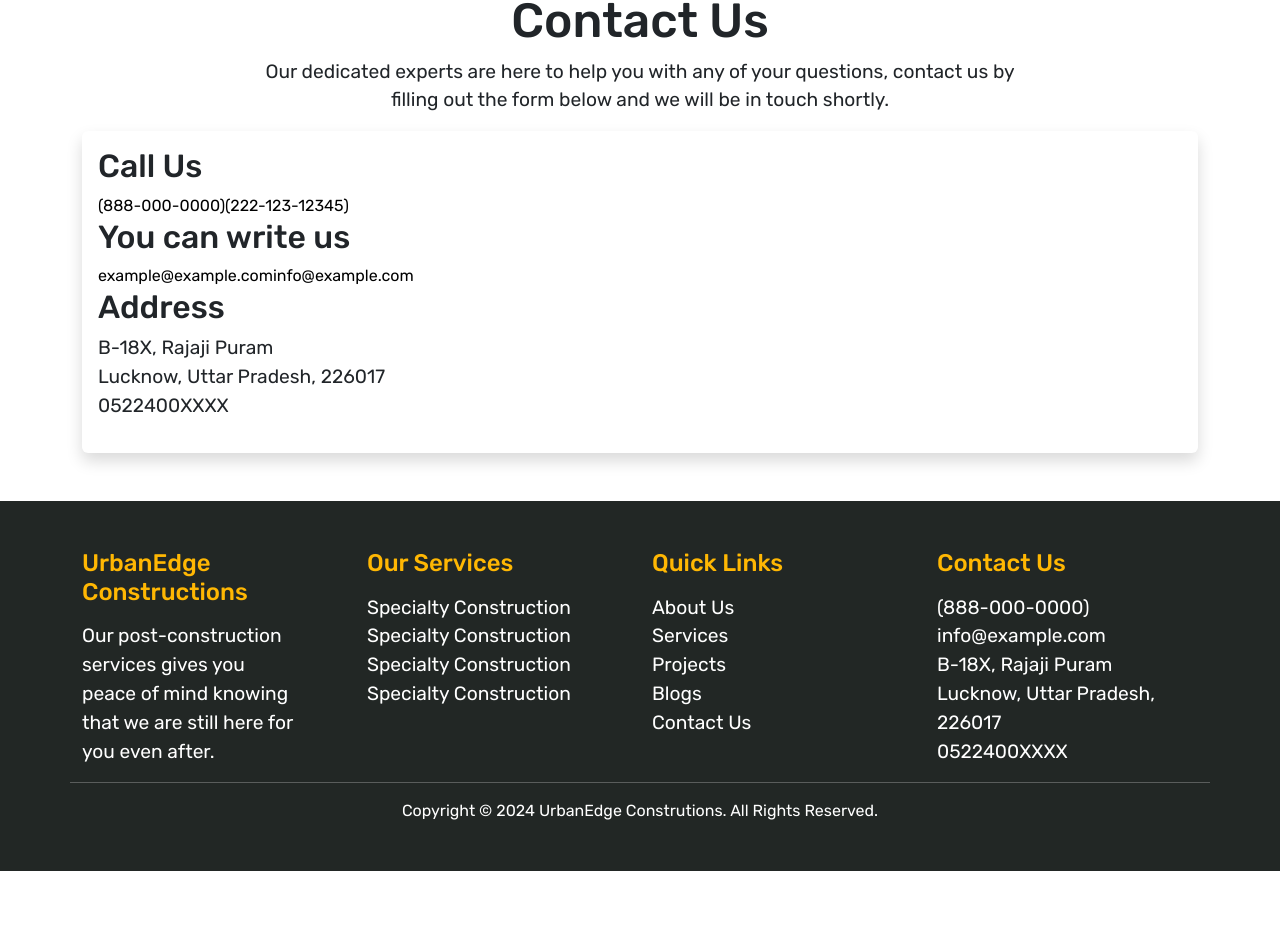
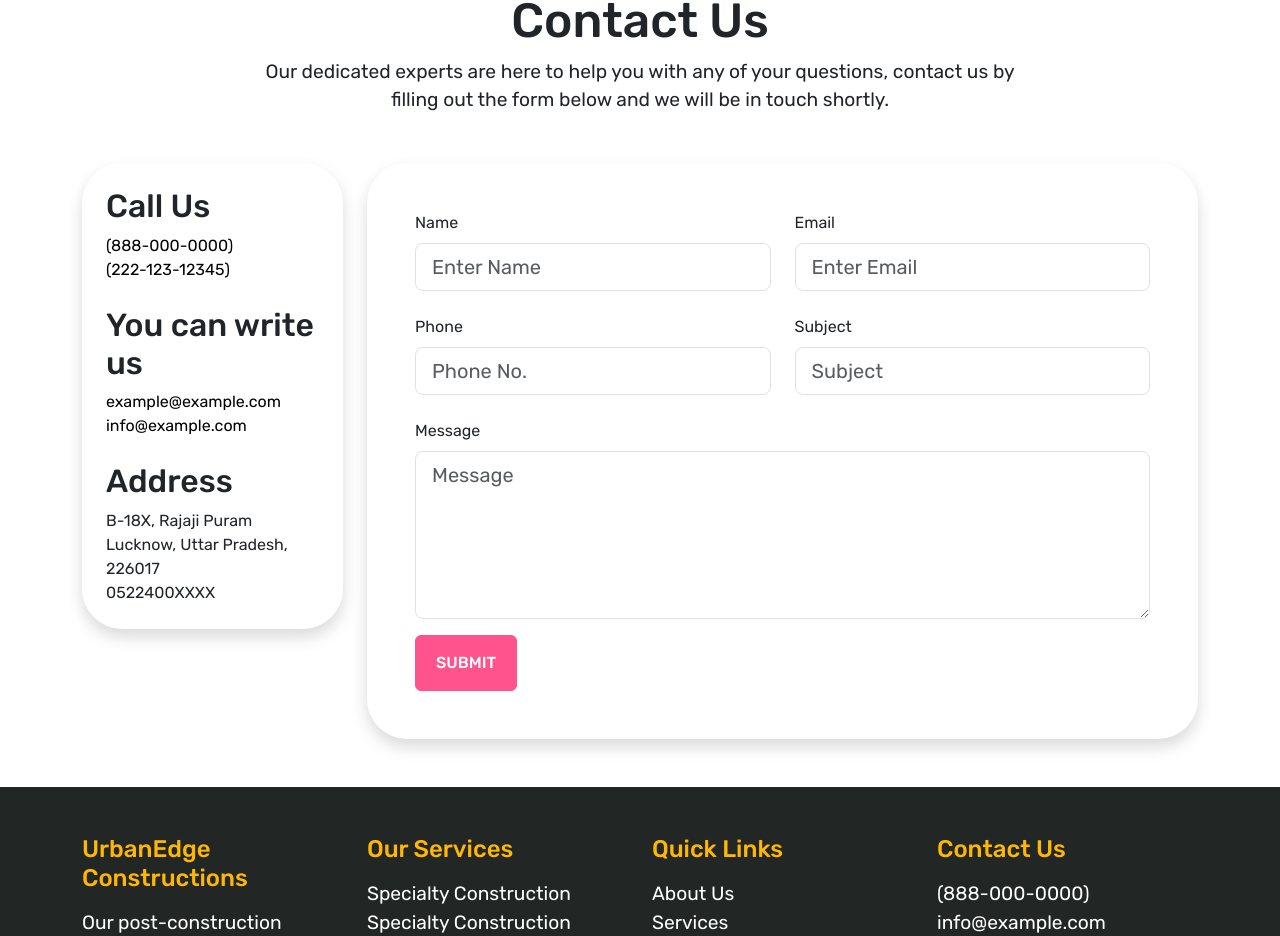
Before and after one commit to alidev990/react-project, a React app in the folder frontend/: page /contactus in a window 1280 px wide. Shown: the part 654-1590 px from the top of the page. Before the commit the page ends 1525 px from the top, so only its background shows below. Built offline with nearby package versions, Linux system fonts and the light colour scheme; the HTML template or start-up script is replaced by a standard one.

Commit message:
completion of frontend of my website

```diff
--- a/frontend/src/assets/css/style.scss
+++ b/frontend/src/assets/css/style.scss
@@ -340,5 +340,10 @@ footer {
     }
 }
 .section-9{
+    .card{
+        border-radius: 40px;
+        .card-body{
 
+        }
+    }
 }
--- a/frontend/src/component/frontend/ContactUs.jsx
+++ b/frontend/src/component/frontend/ContactUs.jsx
@@ -19,31 +19,64 @@ const ContactUs = () => {
                                 <br /> filling out the form below and we will be in touch shortly.</p>
                         </div>
 
-                        <div className='row'>
-                            <div col-md-3>
-                                <div className='card shadow border-0'>
-                                    <div className='card-body'>
+                        <div className='row mt-5'>
+                            <div className='col-md-3'>
+                                <div className='card shadow border-0 mb-3 '>
+                                    <div className='card-body p-4'>
                                         <h3>Call Us</h3>
-                                        <a href="#">(888-000-0000)</a>
-                                        <a href="#">(222-123-12345)</a>
 
-                                        <h3>You can write us</h3>
-                                        <a href="#">example@example.com</a>
-                                        <a href="#">info@example.com</a>
+                                        <div><a href="#">(888-000-0000)</a></div>
+                                        <div><a href="#">(222-123-12345)</a></div>
 
-                                        <h3>Address</h3>
-                                        <p>B-18X, Rajaji Puram <br />
+
+                                        <h3 className='mt-4'>You can write us</h3>
+
+                                        <div><a href="#">example@example.com</a></div>
+                                        <div><a href="#">info@example.com</a></div>
+
+                                        <h3 className='mt-4'>Address</h3>
+                                        <div>B-18X, Rajaji Puram <br />
                                             Lucknow, Uttar Pradesh, 226017 <br />
-                                            0522400XXXX</p>
+                                            0522400XXXX</div>
 
                                     </div>
 
                                 </div>
 
                             </div>
-                            <div col-md-9>
+                            <div className='col-md-9'>
                                 <div className='card shadow border-0'>
+                                   <div className='card-body p-5'>
+                                     <form action="">
+                                        <div className='row'>
+                                            <div className='col-md-6 mb-4'>
+                                                <label htmlFor="" className='form-label'>Name</label>
+                                                <input type="text" className='form-control form-control-lg' placeholder='Enter Name' />
+                                            </div>
+                                            <div className='col-md-6 mb-4'>
+                                                 <label htmlFor="" className='form-label'>Email</label>
+                                                <input type="text" className='form-control form-control-lg' placeholder='Enter Email' />
 
+                                            </div>
+                                        </div>
+                                        <div className='row'>
+                                            <div className='col-md-6 mb-4'>
+                                                <label htmlFor="" className='form-label'>Phone</label>
+                                                <input type="text" className='form-control form-control-lg' placeholder='Phone No.' />
+                                            </div>
+                                            <div className='col-md-6 mb-4'>
+                                                 <label htmlFor="" className='form-label'>Subject</label>
+                                                <input type="text" className='form-control form-control-lg' placeholder='Subject' />
+
+                                            </div>
+                                        </div>
+                                        <div>
+                                            <label htmlFor="" className='form-label'>Message</label>
+                                            <textarea name="" rows={5} placeholder='Message' id="" className='form-control form-control-lg'></textarea>
+                                        </div>
+                                        <button className='btn btn-primary large mt-3'>Submit</button>
+                                    </form>
+                                   </div>
                                 </div>
 
                             </div>
```
